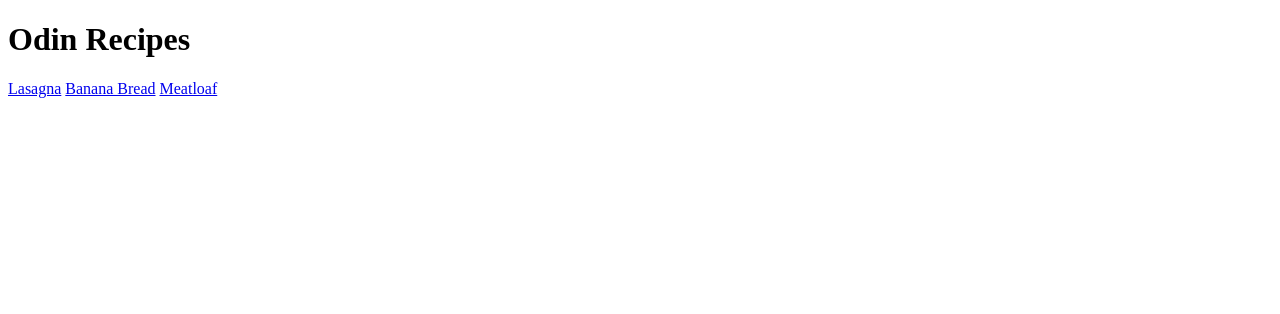
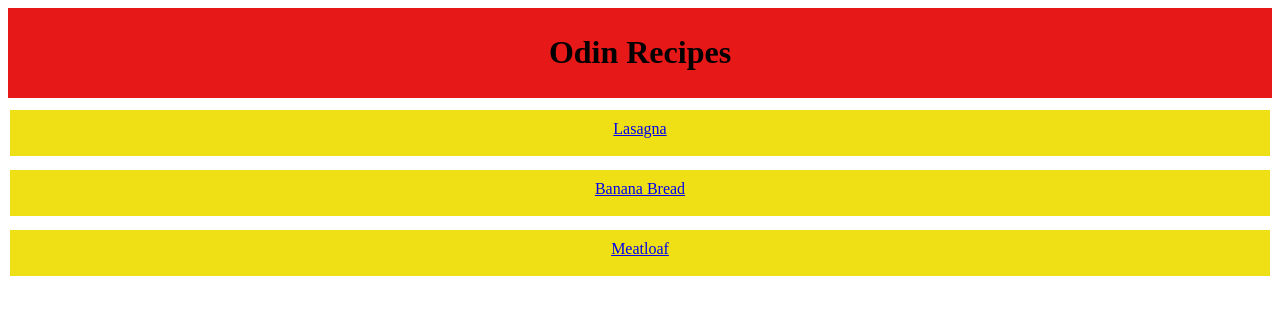
Before and after one commit to Cat2CodeJava/odin-recipes, a plain HTML site: page index.html in a window 1280 px wide. Drawn offline with Linux system fonts and the light colour scheme.

Commit message:
Add styles to index.html

```diff
--- a/index.html
+++ b/index.html
@@ -1,14 +1,26 @@
 <!DOCTYPE html>
 <html lang="en">
+
 <head>
     <meta charset="UTF-8">
     <meta name="viewport" content="width=device-width, initial-scale=1.0">
     <title>Odin Recipes</title>
+    <link rel="stylesheet" href="styles.css">
 </head>
+
 <body>
-    <h1>Odin Recipes</h1>
-    <a href="./recipes/lasagna.html">Lasagna</a>
-    <a href="./recipes/banana-bread.html">Banana Bread</a>
-    <a href="./recipes/meatloaf.html">Meatloaf</a>
+    <div class="title">
+        <h1>Odin Recipes</h1>
+    </div>
+    <div class="link-component">
+        <a href="./recipes/lasagna.html">Lasagna</a>
+    </div>
+    <div class="link-component">
+        <a href="./recipes/banana-bread.html">Banana Bread</a>
+    </div>
+    <div class="link-component">
+        <a href="./recipes/meatloaf.html">Meatloaf</a>
+    </div>
 </body>
+
 </html>
--- /dev/null
+++ b/styles.css
@@ -0,0 +1,21 @@
+* {
+    box-sizing: border-box;
+}
+
+.title {
+    width: 100%;
+    margin: 0 auto;
+    text-align: center;
+    background-color: rgb(231, 24, 24);
+    padding: 5px;
+}
+
+.link-component {
+    width: 100%;
+    height: 50px;
+    text-align: center;
+    padding: 10px;
+    background-color: rgb(239, 224, 21);
+    border: 2px solid white;
+    margin: 10px 0;
+}
```
